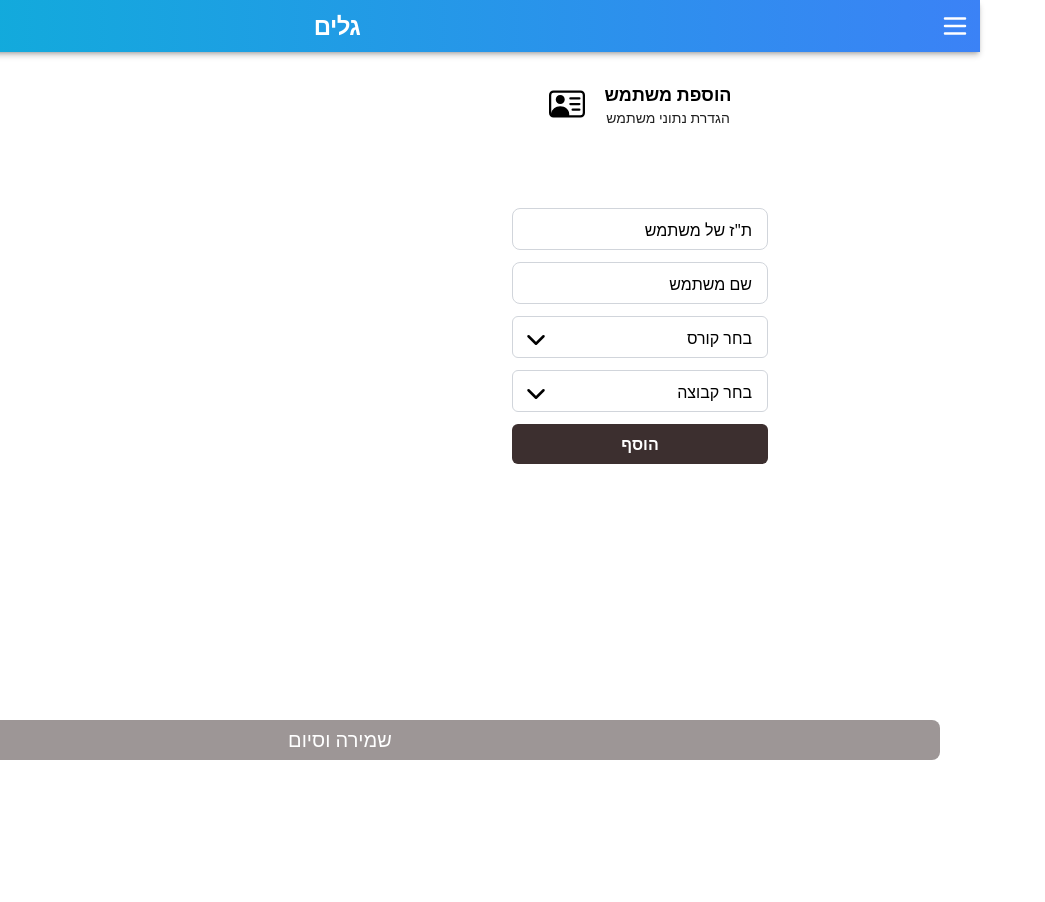
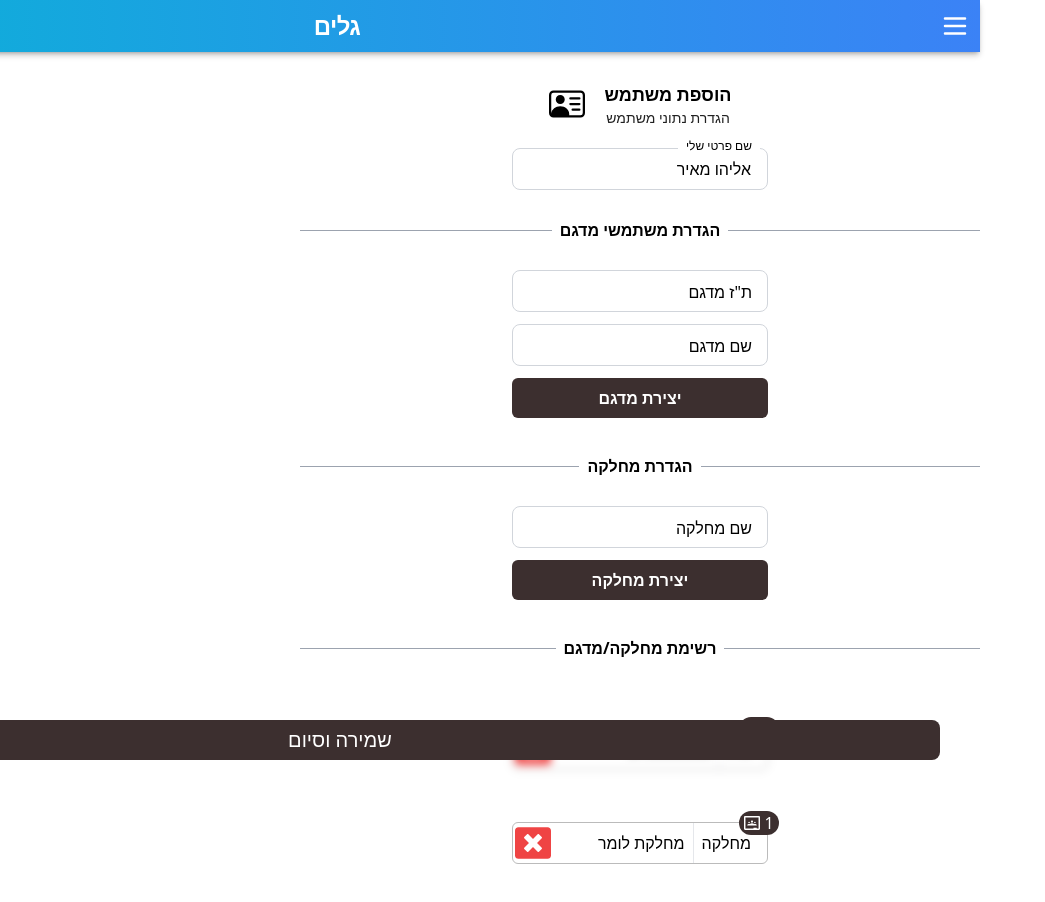
Before and after one commit to Rosenfeld99/Client_Monitoring_System_IDF, a React (Vite) app: page /#/manageUsers in a window 1280 px wide. Shown: the top 902 px of the page, without its empty margins (0-1045 px from the left). Before the commit the page ends 800 px from the top, so only its background shows below. Built offline with nearby package versions, Linux system fonts and the light colour scheme.

Commit message:
add new startc and design manager users

```diff
--- a/src/components/Menu/Navbar.jsx
+++ b/src/components/Menu/Navbar.jsx
@@ -2,7 +2,7 @@ import React, { useState } from 'react'
 import { IoClose, IoDocumentTextOutline } from 'react-icons/io5'
 import { HiOutlineMenu, HiUserCircle } from 'react-icons/hi'
 import { RiHistoryFill } from 'react-icons/ri'
-import { MdOutlineLogout } from 'react-icons/md'
+import { MdManageAccounts, MdOutlineLogout } from 'react-icons/md'
 import { useLocation, useNavigate, useSearchParams } from 'react-router-dom'
 import { FaArrowLeft } from 'react-icons/fa'
 import { LuMoonStar } from 'react-icons/lu'
@@ -11,7 +11,6 @@ import { FiSun } from 'react-icons/fi'
 import '../../App.css'
 import { appName } from '../../constant/constant'
 import { PiUserCircleCheckFill, PiUserCirclePlusFill, PiUsersThreeFill } from 'react-icons/pi'
-import { BsClipboard2Data } from 'react-icons/bs'
 import DownloadExcel from '../../utils/excel/DownloadExcel'
 
 const Navbar = () => {
@@ -27,7 +26,7 @@ const Navbar = () => {
         { route: "/startReport", title: "דיווח חדש", icon: <IoDocumentTextOutline className='text-3xl text-black' /> },
         { route: "/lastReports", title: " כניסת מפקד", icon: <PiUserCircleCheckFill className='text-3xl text-black' /> },
         { route: "/todayReportsList", title: "היסטוריה דיווחים", icon: <RiHistoryFill className='text-3xl text-black' /> },
-        { route: "/manageUsers", title: "הוספת משתמש", icon: <PiUserCirclePlusFill className='text-3xl text-black' /> },
+        { route: "/manageUsers", title: "ניהול משתמשים", icon: <MdManageAccounts className='text-3xl text-black' /> },
         // { route: "/", title: "התנתקות", icon: <MdOutlineLogout className='text-3xl text-black' /> },
     ]
 
--- a/src/components/admin/ManageUsers/ManageUsers.jsx
+++ b/src/components/admin/ManageUsers/ManageUsers.jsx
@@ -2,7 +2,6 @@ import React, { useState } from 'react'
 import TransitionPage from '../../../animation/TransitionPage'
 import Navbar from '../../Menu/Navbar'
 import { BsPersonVcard } from 'react-icons/bs'
-import CustomSelect from '../../../utils/CustomSelect/CustomSelect'
 import FloatingLabelInput from '../../../utils/floatingLabelInput/FloatingLabelInput'
 import { FaWindowClose } from 'react-icons/fa'
 import ButtonAction from '../../../utils/ButtonAction'
@@ -10,9 +9,11 @@ import { useToast } from '../../../utils/Toasttify/ToastManager'
 import { generateID } from '../../../utils/func/generateId'
 import { GrTest } from 'react-icons/gr'
 import useUser from '../../../hooks/useUser'
+import { SiGoogleclassroom } from 'react-icons/si'
 
 const ManageUsers = () => {
     const { currentUser, handleManageUsers } = useUser()
+    console.log(currentUser);
     const accessOption = [
         { name: "מדגם", value: "מדגם" },
         { name: "מחלקה", value: "מחלקה" },
@@ -24,37 +25,57 @@ const ManageUsers = () => {
     ]
 
     const [newUser, setNewUser] = useState({
+        systemUsername: currentUser?.username || "",
         password: null,
         name: null,
+        nameClass: '',
         curseOption: null,
         accessOption: null,
-        userGrup: currentUser?.userGrup || []
+        userTests: currentUser?.userTests || [],
+        reportsClass: currentUser?.reportsClass || []
     })
 
     const updateSate = (newValue, keyToUpdate) => {
         switch (keyToUpdate) {
+            case "systemUsername":
+                setNewUser({ ...newUser, systemUsername: newValue })
+                break;
             case "curseOption":
                 setNewUser({ ...newUser, curseOption: newValue })
-                break;
-            case "accessOption":
-                setNewUser({ ...newUser, accessOption: newValue })
                 break;
             case "password":
                 setNewUser({ ...newUser, password: newValue })
                 break;
+            case "nameClass":
+                setNewUser({ ...newUser, nameClass: newValue })
+                break;
             case "name":
                 setNewUser({ ...newUser, name: newValue })
                 break;
-            case "userGrup":
+            case "userTests":
                 // await to response from server to get correct password to create reletion wetween grup
                 console.log(" in case");
                 if (newUser?.password?.toString()?.length == 9) {
-                    const updateGrupUusers = newUser?.userGrup || {}
-                    updateGrupUusers?.historyList?.push({ password: newUser.password, curseOption: newUser.curseOption, accessOption: newUser.accessOption, id: generateID(), name: newUser?.name, reportsList: [] })
-                    setNewUser({ ...newUser, userGrup: updateGrupUusers, password: "", name: "" })
+                    const updateGrupUusers = newUser?.userTests || []
+                    updateGrupUusers?.push({ password: newUser.password, curseOption: newUser.curseOption, id: Date.now(), name: newUser?.name, reportsList: [] })
+                    setNewUser({ ...newUser, userTests: updateGrupUusers, password: "", name: "" })
                 } else {
                     // alert(`ת"ז לא חוקית ...`)
                     showToast('error', 'שגיאה! ת"ז לא חוקית')
+                }
+                break;
+            case "reportsClass":
+                // await to response from server to get correct password to create reletion wetween grup
+                console.log(" in case", newUser?.nameClass?.toString());
+                if (newUser?.nameClass?.toString()?.length > 1) {
+                    const updateGrupUusers = newUser?.reportsClass || []
+                    updateGrupUusers?.push({ id: generateID(), nameClass: newValue?.nameClass })
+                    setNewUser({
+                        ...newUser, reportsClass: updateGrupUusers, nameClass: "", reportsList: [], lastReport: null
+                    })
+                } else {
+                    // alert(`ת"ז לא חוקית ...`)
+                    showToast('error', '(נידרש 2 תווים)שגיאה! שם מחלקה לא תקין')
                 }
                 break;
 
@@ -63,14 +84,19 @@ const ManageUsers = () => {
         }
     }
 
-    const handleDeletePassFromGrup = (pass) => {
-        let filteredGrup = newUser.userGrup
-        filteredGrup.historyList = filteredGrup?.historyList?.filter((item) => item != pass)
-        setNewUser({ ...newUser, userGrup: filteredGrup })
+    const handleDeletePassFromTests = (pass) => {
+        const filteredGrup = newUser?.userTests?.filter((item) => item?.password != pass)
+        setNewUser({ ...newUser, userTests: filteredGrup })
+    }
+
+    const handleDeletePassFromGClass = (pass) => {
+        console.log(pass);
+        const filteredGrup = newUser?.userTests?.filter((item) => item?.id != pass)
+        setNewUser({ ...newUser, reportsClass: filteredGrup })
     }
 
     const validRequest = () => {
-        return newUser?.userGrup?.historyList?.length > 0
+        return newUser?.systemUsername?.length > 1
     }
 
     const showToast = useToast();
@@ -80,10 +106,9 @@ const ManageUsers = () => {
         <TransitionPage>
             <div dir='rtl' className="flex flex-col pb-72 mx-auto w-full  min-h-screen flex-1  ">
                 <Navbar />
-
                 {/* header screen */}
-                <div className=" flex items-center gap-5 justify-center">
-                    <div className="flex flex-col text-center py-20">
+                <div className=" flex items-center gap-5 pt-20 justify-center">
+                    <div className="flex flex-col text-center ">
                         <div className="self-center text-lg font-bold ">
                             הוספת משתמש
                         </div>
@@ -95,10 +120,22 @@ const ManageUsers = () => {
                         <BsPersonVcard />
                     </div>
                 </div>
-
-                {/* choose option */}
+                <div className="w-64 mx-auto flex flex-col gap-3 py-5 pb-10 items-center justify-center">
+                    <FloatingLabelInput label={'שם פרטי שלי'} placeholder={'שם שלי...'} state={newUser?.systemUsername}
+                        setState={updateSate}
+                        keyToUpdate={"systemUsername"}
+                        inputType="text"
+                        minLen={1}
+                        maxLen={20}
+                    />
+                </div>
+                <div className=" flex items-center flex-col p-5 relative">
+                    <div className="w-full border-b absolute top-0 border-gray-400 text-center" />
+                    <span className="px-2 bg-white -mt-8 z-30 font-semibold">הגדרת משתמשי מדגם</span>
+                </div>
+                {/* Tests */}
                 <div className="w-64 mx-auto flex flex-col gap-3 items-center justify-center">
-                    <FloatingLabelInput label={'ת"ז של משתמש'} placeholder={'ת"ז...'} state={newUser?.password}
+                    <FloatingLabelInput label={'ת"ז מדגם'} placeholder={'ת"ז...'} state={newUser?.password}
                         setState={updateSate}
                         keyToUpdate={"password"}
                         inputType="password"
@@ -106,32 +143,67 @@ const ManageUsers = () => {
                         maxLen={9}
                         pattern={/^\d{0,9}$/}
                     />
-                    <FloatingLabelInput label={'שם משתמש'} placeholder={'שם...'} state={newUser?.name}
+                    <FloatingLabelInput label={'שם מדגם'} placeholder={'שם...'} state={newUser?.name}
                         setState={updateSate}
                         keyToUpdate={"name"}
                         inputType="text"
                         minLen={1}
                         maxLen={20}
                     />
-                    <CustomSelect labelText={"בחר קורס"} options={curseOption} placeholder="קורס..." setState={updateSate} keyToUpdate={"curseOption"} />
-                    <CustomSelect labelText={"בחר קבוצה"} options={accessOption} placeholder="קבוצה..." setState={updateSate} keyToUpdate={"accessOption"} />
-                    <button onClick={() => updateSate(newUser, "userGrup")} className=' flex w-full rounded-md text-light_primary dark:text-dark_primary font-semibold justify-center px-4 py-2 bg-light_accent_content dark:bg-dark_accent_content'>הוסף{newUser?.accessOption && " ל" + newUser?.accessOption}</button>
-                    {newUser?.userGrup?.historyList?.length > 0 &&
-                        <React.Fragment>
+                    <button onClick={() => updateSate(newUser, "userTests")} className=' flex w-full rounded-md text-light_primary dark:text-dark_primary font-semibold justify-center px-4 py-2 bg-light_accent_content dark:bg-dark_accent_content'>יצירת מדגם</button>
+                </div>
+
+                {/* divider */}
+                <div className=" flex items-center flex-col p-5 relative mt-12">
+                    <div className="w-full border-b absolute top-0 border-gray-400 text-center" />
+                    <span className="px-2 bg-white -mt-8 z-30 font-semibold">הגדרת מחלקה</span>
+                </div>
+
+                {/* Classes */}
+                <div className="w-64 mx-auto flex flex-col gap-3 items-center justify-center">
+                    <FloatingLabelInput label={'שם מחלקה'} placeholder={'שם...'} state={newUser?.nameClass}
+                        setState={updateSate}
+                        keyToUpdate={"nameClass"}
+                        inputType="text"
+                        minLen={1}
+                        maxLen={20}
+                    />
+                    <button onClick={() => updateSate(newUser, "reportsClass")} className=' flex w-full rounded-md text-light_primary dark:text-dark_primary font-semibold justify-center px-4 py-2 bg-light_accent_content dark:bg-dark_accent_content'>יצירת מחלקה</button>
+                </div>
+
+                {/* Results */}
+                <div className=" flex items-center flex-col p-5 relative mt-12">
+                    <div className="w-full border-b absolute top-0 border-gray-400 text-center" />
+                    <span className="px-2 bg-white -mt-8 z-30 font-semibold">רשימת מחלקה/מדגם</span>
+                </div>
+
+                {newUser?.userTests?.length === 0 && newUser?.reportsClass?.length === 0 && <div className=" text-xl font-semibold text-center my-10">אין נתונים להציג...</div>}
+
+                <div className="w-64 mx-auto flex flex-col gap-3 items-center justify-center">
+                    {newUser?.userTests?.length > 0 &&
                         <div className=" flex flex-col items-center pt-10 justify-center w-full gap-3">
-                                {newUser?.userGrup?.historyList?.map((item, index) => (
+                            {newUser?.userTests?.map((item, index) => (
                                 <div key={item} className="px-4 border border-dark_accent_content rounded-md relative w-full flex gap-2">
                                     <span className=' border-l pl-2 py-2'>ת"ז</span>
                                     <span className='py-2'>{item?.password}</span>
-                                        <span className={`${item.accessOption == "מדגם" ? "w-10" : "w-6"}  h-6 rounded-full absolute top-0 right-0 -mt-3 -mr-3 text-light_primary dark:text-dark_primary flex items-center justify-center dark:bg-dark_accent_content bg-light_accent_content`}>{index + 1}{item.accessOption == "מדגם" && <GrTest className='' />}</span>
-                                        <button><FaWindowClose onClick={() => handleDeletePassFromGrup(item)} className=' absolute top-0 left-0 text-4xl m-0.5 text-error' /></button>
+                                    <span className={`${"w-10"}  h-6 rounded-full absolute top-0 right-0 -mt-3 -mr-3 text-light_primary dark:text-dark_primary flex items-center justify-center dark:bg-dark_accent_content bg-light_accent_content gap-1`}>{index + 1}<GrTest className='' /></span>
+                                    <button><FaWindowClose onClick={() => handleDeletePassFromTests(item?.password)} className=' absolute top-0 left-0 text-4xl m-0.5 text-error' /></button>
                                 </div>
                             ))}
+                        </div>}
+                    {newUser?.reportsClass?.length > 0 && <div className=" flex flex-col items-center pt-10 justify-center w-full gap-3">
+                        {newUser?.reportsClass?.map((item, index) => (
+                            <div key={item} className="px-4 border border-dark_accent_content rounded-md relative w-full flex gap-2">
+                                <span className=' border-l pl-2 py-2'>מחלקה</span>
+                                <span className='py-2'>{item?.nameClass}</span>
+                                <span className={`${"w-10"}  h-6 rounded-full absolute top-0 right-0 -mt-3 -mr-3 text-light_primary dark:text-dark_primary flex items-center justify-center dark:bg-dark_accent_content bg-light_accent_content gap-1`}>{index + 1}<SiGoogleclassroom className='' /></span>
+                                <button><FaWindowClose onClick={() => handleDeletePassFromGClass(item?.id)} className=' absolute top-0 left-0 text-4xl m-0.5 text-error' /></button>
                             </div>
-                        </React.Fragment>}
+                        ))}
+                    </div>}
                 </div>
                 <div className="px-10 pt-0 pb-10 backdrop-blur-sm z-40 fixed bottom-0 w-full">
-                    <ButtonAction disabledBtn={!validRequest()} title={"שמירה וסיום"} route={'/startReport'} doAPI={() => handleManageUsers(newUser?.userGrup)} />
+                    <ButtonAction disabledBtn={!validRequest()} title={"שמירה וסיום"} route={'/startReport'} doAPI={() => handleManageUsers(newUser)} />
                 </div>
             </div>
         </TransitionPage>
--- a/src/db/userStatic.js
+++ b/src/db/userStatic.js
@@ -24,7 +24,7 @@ export const userStatic = localStorage.getItem(KEY_WAVES_SYSTEM) || {
   ],
   reportsClass: [
     {
-      name: "מחלקת לומר",
+      nameClass: "מחלקת לומר",
       id: "y3z0bvx2ddplbr4qn47fhdcsncdsmclk",
       reportsList: [
         {
@@ -60,53 +60,7 @@ export const userStatic = localStorage.getItem(KEY_WAVES_SYSTEM) || {
     location: "בסיס",
     isComplited: true,
   },
-  history: [
-    // {
-    //   id: generateID(),
-    //   startTime: "12:00",
-    //   date: "25/06/2024",
-    //   endTime: "13:00",
-    //   content: "תפילה",
-    //   location: "בסיס",
-    //   isComplited: true,
-    // },
-    // {
-    //   id: generateID(),
-    //   startTime: "14:00",
-    //   date: "25/06/2024",
-    //   endTime: "15:00",
-    //   content: "ספורט",
-    //   location: "בסיס",
-    //   isComplited: true,
-    // },
-    // {
-    //   id: generateID(),
-    //   startTime: "16:00",
-    //   date: "25/06/2024",
-    //   endTime: "17:00",
-    //   content: "הכשרה X",
-    //   location: "בסיס",
-    //   isComplited: true,
-    // },
-    // {
-    //   id: generateID(),
-    //   startTime: "18:00",
-    //   date: "25/06/2024",
-    //   endTime: "19:00",
-    //   content: "הכשרה Y",
-    //   location: "בסיס",
-    //   isComplited: true,
-    // },
-    // {
-    //   id: generateID(),
-    //   startTime: "18:00",
-    //   date: "26/06/2024",
-    //   endTime: "19:00",
-    //   content: "הכשרה Y",
-    //   location: "בסיס",
-    //   isComplited: true,
-    // },
-  ],
+  history: [],
 };
 
 if (!localStorage.getItem(KEY_WAVES_SYSTEM))
--- a/src/hooks/useUser.jsx
+++ b/src/hooks/useUser.jsx
@@ -44,6 +44,7 @@ const useUser = () => {
     }
 
     const createNewReportPersonale = (newReport, place) => {
+        console.log(newReport);
         const allReport = currentUser?.history || [];
 
         const updatedUser = {
@@ -101,7 +102,9 @@ const endProcessReport = (reportId, endTime) => {
         const allReport = currentUser?.history || [];
 
         const updatedHistory = allReport.map((report) =>
-        report.id == reportId ? { ...report, endTime: endTime } : report
+            report.id == reportId ? {
+                ...report, endTime: endTime, isCompited: true
+            } : report
         );
 
         const updatedReport = updatedHistory.find(report => report.id == reportId);
@@ -120,11 +123,12 @@ const endProcessReport = (reportId, endTime) => {
 
     const handleManageUsers = (newGrup) => {
         console.log("newGrup :", newGrup);
-    const allUsers = newGrup || [];
 
         const updatedUser = {
             ...currentUser,
-        userGrup: allUsers
+            username: newGrup?.systemUsername || "",
+            reportsClass: newGrup?.reportsClass || [],
+            userTests: newGrup?.userTests || [],
         };
 
         setCurrentUser(updatedUser);
--- a/src/utils/floatingLabelInput/FloatingLabelInput.jsx
+++ b/src/utils/floatingLabelInput/FloatingLabelInput.jsx
@@ -19,7 +19,7 @@ const FloatingLabelInput = ({ placeholder, label, state, setState, inputType, mi
     if (pattern) {
       if (pattern?.test(value)) {
         setState(value, keyToUpdate);
-        }
+      }
     } else {
       setState(value, keyToUpdate)
     }
@@ -50,7 +50,7 @@ const FloatingLabelInput = ({ placeholder, label, state, setState, inputType, mi
         onBlur={handleBlur}
         placeholder={isFocused ? '' : placeholder}
       />
-      {state?.length > 0 &&
+      {state?.length > 0 && inputType == "password" &&
         <button onClick={togglePasswordVisibility} className=' absolute left-0 top-0 text-xl p-3'>{!isPasswordVisible ? <LiaEyeSolid /> : <LiaEyeSlash />}</button>
       }
     </div>
```
Lines whose indentation alone changed are shown as unchanged.
